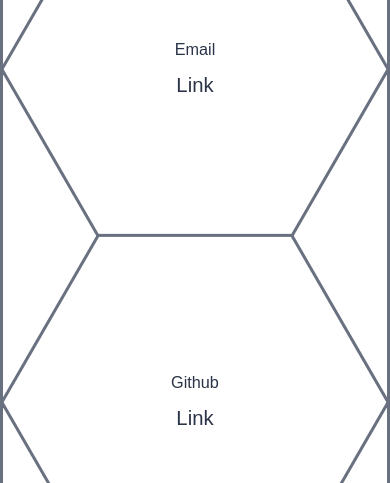
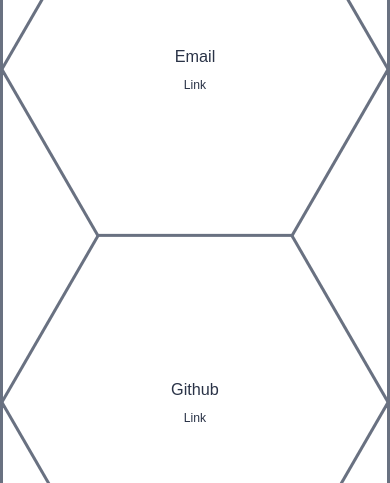
Before and after one commit to horizon-ab/bs-portfolio-v4, a Next.js app: page /contact in a window 390 px wide. Shown: the part 142-625 px from the top of the page. Built offline with nearby package versions, Linux system fonts and the light colour scheme; a web font is replaced by a local one.

Commit message:
more mobileness

```diff
--- a/app/globals.css
+++ b/app/globals.css
@@ -267,7 +267,7 @@ body:has(.hexagon-page) .rain-wrapper {
   display: flex;
   align-items: center;
   justify-content: center;
-  font-size: 10px;
+  font-size: 8px;
   border-width: 2px;
   border-radius: 50%;
   border-color: var(--water);
--- a/components/Tidbit.tsx
+++ b/components/Tidbit.tsx
@@ -8,7 +8,7 @@ export default function Tidbit({ name, date, description, link }: {name: string,
                 {date ? <div className="text-center text-xs sm:text-sm">{date}</div> : null}
             </div>
             {description ? <div className="text-xs sm:text-sm md:text-base">{description}</div> : null}
-            {link ? <Link href={link} target="_blank" rel="noopener noreferrer" className="text-center">Link</Link> : null}
+            {link ? <Link href={link} target="_blank" rel="noopener noreferrer" className="text-xs sm:text-sm md-text-base text-center">Link</Link> : null}
         </div>
     );
 }
```
